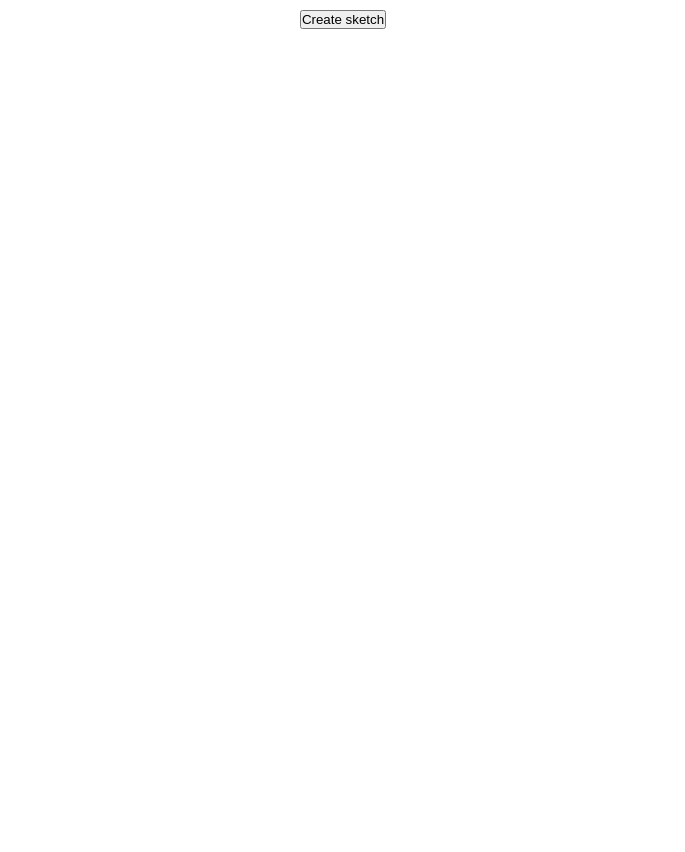
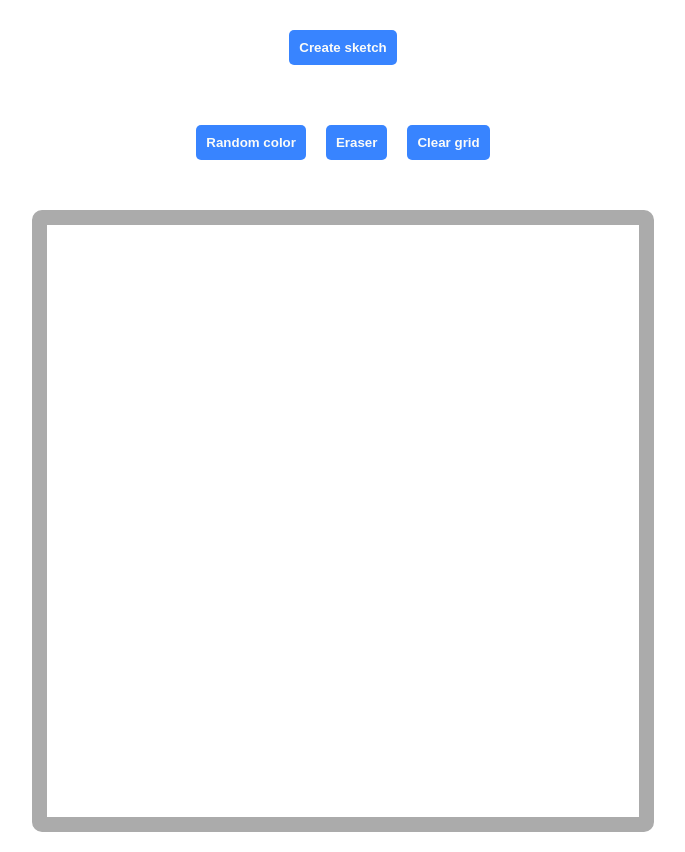
Before and after one commit to farrelljade/etch-a-sketch, a plain HTML site: page index.html in a window 1280 px wide. Shown: the whole page, without its empty margins (297-982 px from the left). Before the commit the page ends 800 px from the top, so only its background shows below. Drawn offline with Linux system fonts and the light colour scheme.

Commit message:
Add Random colour, Eraser, and Clear grid button options.

```diff
--- a/index.html
+++ b/index.html
@@ -7,8 +7,14 @@
   <link rel="stylesheet" href="style.css">
 </head>
 <body>
-  <div class="btnContainer">
-    <button id="btn"></button>
+  <div class="sketchBtnContainer">
+    <button id="sketchBtn"></button>
+  </div>
+
+  <div class="menuBtnContainer">
+    <button id="randomColor"></button>
+    <button id="eraser"></button>
+    <button id="clearGrid"></button>
   </div>
   <div class="container"></div>
   <script src="script.js"></script>
--- a/script.js
+++ b/script.js
@@ -1,34 +1,50 @@
+// Target the main grid container and style it.
+const grid = document.querySelector(".container");
+grid.style.width = "592px";
+grid.style.height = "592px";
+grid.style.margin = "20px";
+grid.style.border = "15px solid hsl(0, 0%, 67%)"
+grid.style.borderRadius = "10px";
+
 function etchSketch(userChoice) {
-  // Target the main grid container and style it.
-  const grid = document.querySelector(".container");
-  grid.style.width = (userChoice * 32) + "px";
-  grid.style.height = (userChoice * 32) + "px";
-  grid.style.margin = "20px";
-
   // Use a nested loop to create the grid cells.
-  for (let i = 0; i < userChoice; i++) { // loop 16 times for rows
-    for (let j = 0; j < userChoice; j++) { // loop 16 times for columns
+  for (let i = 0; i < userChoice; i++) { // for loop for rows
+    for (let j = 0; j < userChoice; j++) { // for loop for columns
       const cell = document.createElement("div");
       cell.classList.add("cell");
       grid.appendChild(cell);
-      cell.style.width = "30px";
-      cell.style.height = "30px";
-      cell.style.border = "1px solid black";
+      cell.style.width = (592 / userChoice - 2) + "px";
+      cell.style.height = (592 / userChoice - 2) + "px";
+      cell.style.border = "1px solid hsl(0, 0%, 67%)";
       cell.addEventListener("mouseover", () => {
-        cell.style.backgroundColor = "gray";
+      cell.style.backgroundColor = "hsl(217, 100%, 61%)";
       });
     }
   };
 };
 
-// Target the reset button and style it.
-const btn = document.querySelector("#btn");
-btn.textContent = "Create sketch";
-btn.addEventListener("click", () => {
+// function resetSketch() {
+//   const container = document.querySelector(".container");
+//   if (container) {
+//     container.remove();
+//   }
+// };
+
+// Target the sketch button and style it.
+const sketchBtn = document.querySelector("#sketchBtn");
+sketchBtn.textContent = "Create sketch";
+sketchBtn.addEventListener("click", () => {
   let userChoice = prompt("Select the number of squares per side:");
-  if (userChoice > 20) {
+  if (userChoice > 99 || userChoice === "") {
     return;
   } else {
     etchSketch(userChoice);
   }
 });
+
+const randomColor = document.querySelector("#randomColor");
+randomColor.textContent = "Random color";
+const eraser = document.querySelector("#eraser");
+eraser.textContent = "Eraser";
+const clearGrid = document.querySelector("#clearGrid");
+clearGrid.textContent = "Clear grid"
--- a/style.css
+++ b/style.css
@@ -2,13 +2,37 @@
   padding: 0;
   margin: 0;
 }
+body {
+  display: flex;
+  flex-direction: column;
+  align-items: center;
+}
 
 .container {
   display: flex;
-  flex-wrap: wrap;
 }
-.btnContainer {
+.sketchBtnContainer {
   display: flex;
   justify-content: center;
+  margin: 20px;
+}
+#sketchBtn,
+#randomColor,
+#eraser,
+#clearGrid {
+  background: hsl(217, 100%, 61%);
+  color: hsl(90, 17%, 98%);
+  font-weight: 700;
+  padding: 10px;
   margin: 10px;
+  border-radius: 5px;
+  border: none;
 }
+#btn:hover {
+  background: hsl(217, 100%, 54%);
+}
+
+.menuBtnContainer {
+  display: flex;
+  margin: 20px;
+}
```
